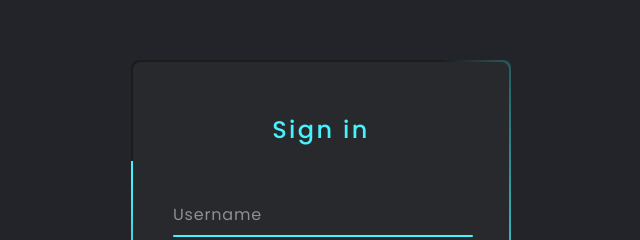
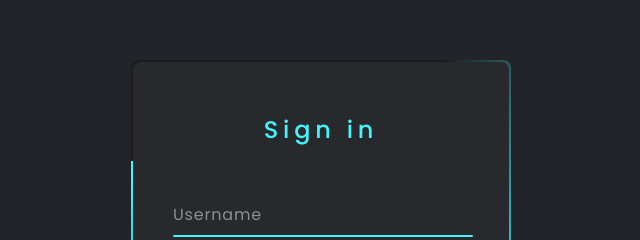
Before and after one commit to Olagoke22/Login-Form, a plain HTML site: page index.html in a window 1280 px wide. Shown: the part 130-370 px from the top of the page, 319-959 px from the left. Drawn offline with Linux system fonts and the light colour scheme.

Commit message:
hacktoberfest

```diff
--- a/style.css
+++ b/style.css
@@ -75,10 +75,10 @@ form
 }
 h2
 {
-	color: #45f3ff;
+	color: #45f3fe;
 	font-weight: 500;
 	text-align: center;
-	letter-spacing: 0.1em;
+	letter-spacing: 0.2em;
 }
 .inputBox
 {
```
